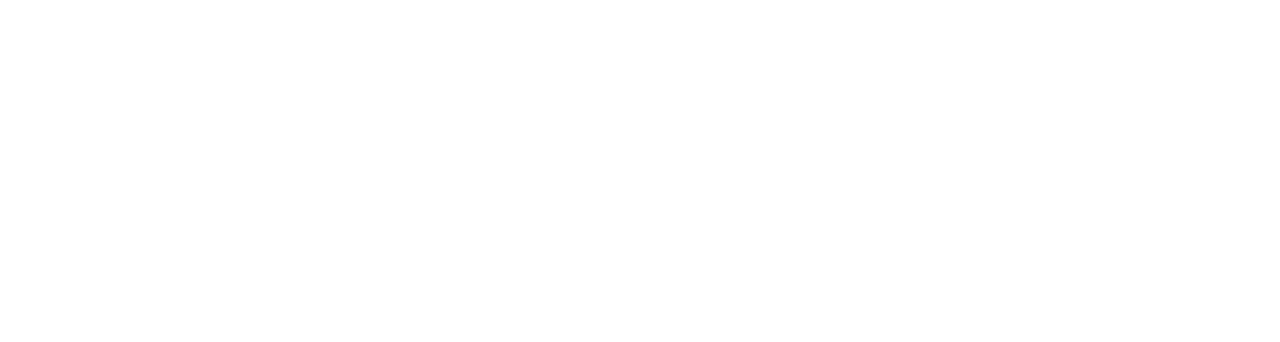
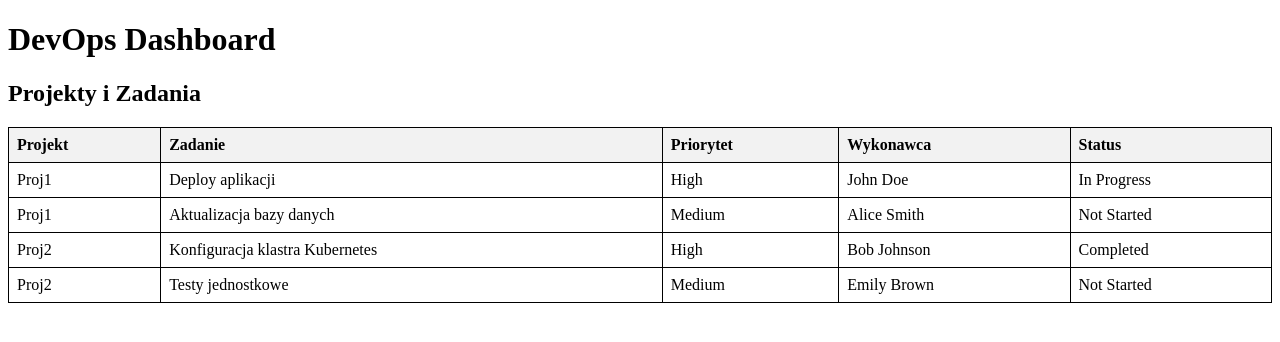
Before and after one commit to radexplorer/git-kurs, a plain HTML site: page folder1/index.html in a window 1280 px wide. Drawn offline with Linux system fonts and the light colour scheme.

Commit message:
Index completed

```diff
--- a/folder1/index.html
+++ b/folder1/index.html
@@ -1,14 +1,73 @@
 <!DOCTYPE html>
-<html lang="pl">
+<html lang="en">
 
 <head>
     <meta charset="UTF-8">
     <meta name="viewport" content="width=device-width, initial-scale=1.0">
-    <title>Początek pracy nad projektem</title>
+    <title>DevOps Dashboard</title>
+    <style>
+        table {
+            border-collapse: collapse;
+            width: 100%;
+        }
+
+        th,
+        td {
+            border: 1px solid black;
+            padding: 8px;
+            text-align: left;
+        }
+
+        th {
+            background-color: #f2f2f2;
+        }
+    </style>
 </head>
 
 <body>
-
+    <h1>DevOps Dashboard</h1>
+    <h2>Projekty i Zadania</h2>
+    <table>
+        <thead>
+            <tr>
+                <th>Projekt</th>
+                <th>Zadanie</th>
+                <th>Priorytet</th>
+                <th>Wykonawca</th>
+                <th>Status</th>
+            </tr>
+        </thead>
+        <tbody>
+            <tr>
+                <td>Proj1</td>
+                <td>Deploy aplikacji</td>
+                <td>High</td>
+                <td>John Doe</td>
+                <td>In Progress</td>
+            </tr>
+            <tr>
+                <td>Proj1</td>
+                <td>Aktualizacja bazy danych</td>
+                <td>Medium</td>
+                <td>Alice Smith</td>
+                <td>Not Started</td>
+            </tr>
+            <tr>
+                <td>Proj2</td>
+                <td>Konfiguracja klastra Kubernetes</td>
+                <td>High</td>
+                <td>Bob Johnson</td>
+                <td>Completed</td>
+            </tr>
+            <tr>
+                <td>Proj2</td>
+                <td>Testy jednostkowe</td>
+                <td>Medium</td>
+                <td>Emily Brown</td>
+                <td>Not Started</td>
+            </tr>
+        </tbody>
+    </table>
 </body>
 
 </html>
```
